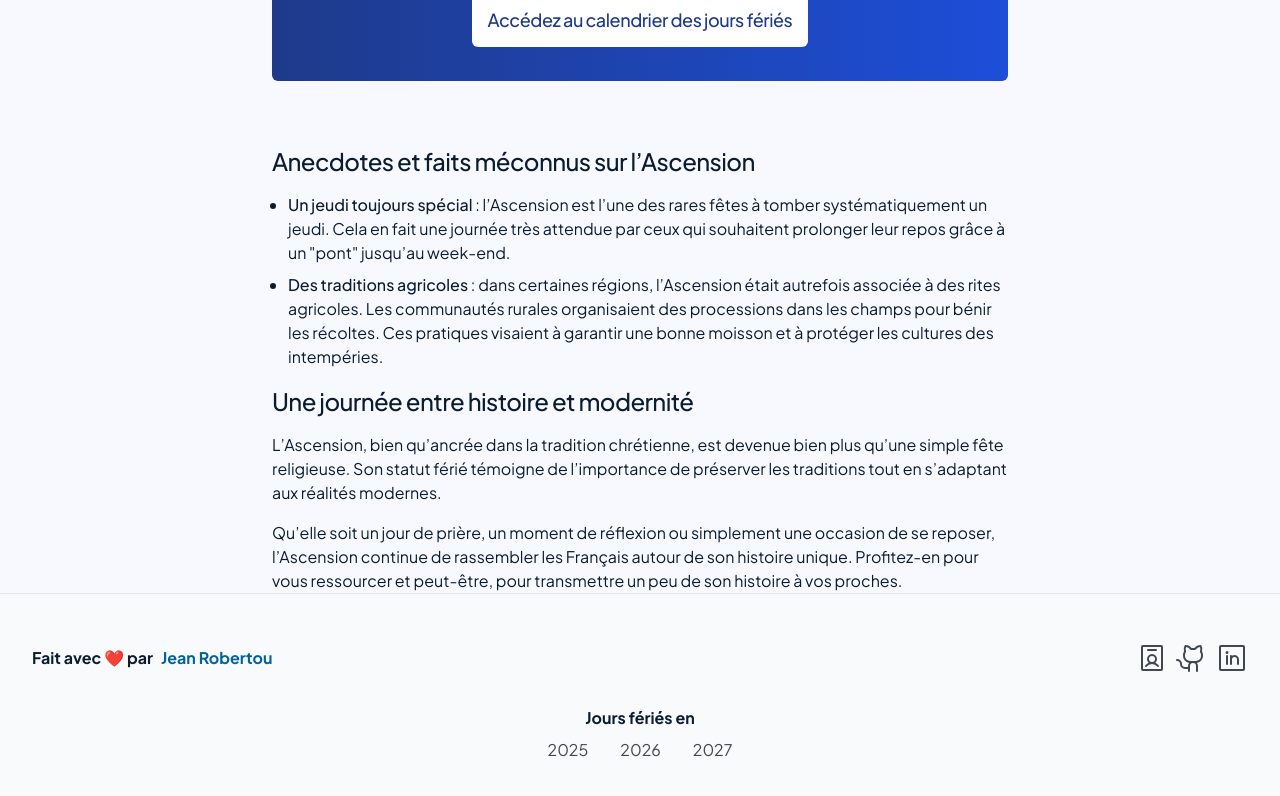
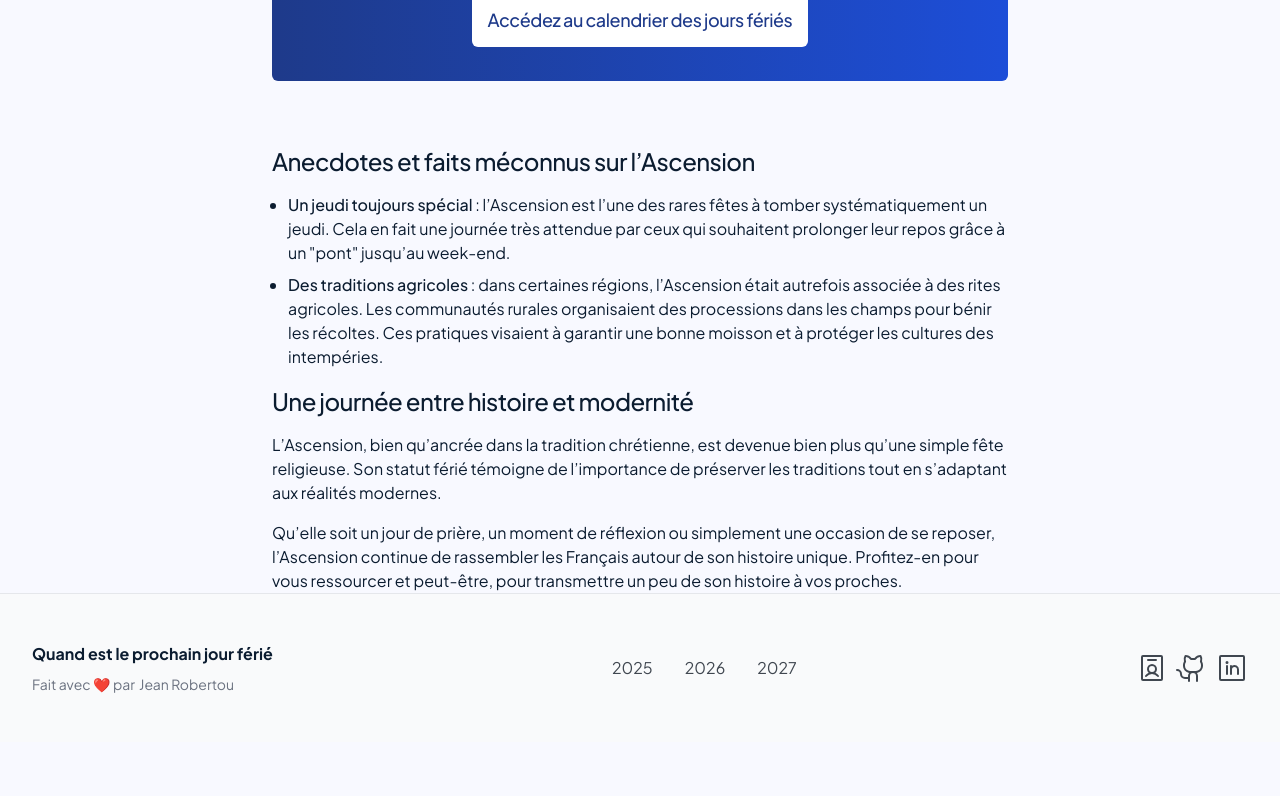
Before and after one commit to jean1591/quand-est-le-prochain-jour-ferie, a Next.js app: page /blog/pourquoi-l-ascension-est-ferie in a window 1280 px wide. Shown: the part 1512-2308 px from the top of the page. After the commit the page ends 2254 px from the top, so only its background shows below. Built offline with nearby package versions, Linux system fonts and the light colour scheme.

Commit message:
feat: update footer

```diff
--- a/src/app/component/footer.tsx
+++ b/src/app/component/footer.tsx
@@ -11,49 +11,60 @@ export const Footer = () => {
     <footer className="w-full border-t border-gray-200 bg-gray-50">
       <div className="mx-auto max-w-7xl px-8 py-12">
         <div className="flex flex-col items-center justify-between gap-4 sm:flex-row">
-          <div className="flex items-center gap-2 font-bold text-on-surface">
-            <p>Fait avec ❤️ par</p>
-            <Link href="https://jeanrobertou.com" className="text-primary hover:underline">
-              Jean Robertou
+          <div className="space-y-2">
+            <p className="text-on-surface flex items-center gap-2 font-bold">
+              Quand est le prochain jour férié
+            </p>
+            <div className="flex gap-1 text-sm text-gray-500">
+              <p>Fait avec ❤️ par</p>
+              <Link href="https://jeanrobertou.com" className="hover:underline">
+                Jean Robertou
+              </Link>
+            </div>
+          </div>
+
+          <div className="text-on-surface-variant flex items-center justify-center space-x-8">
+            <Link
+              href="/jours-feries-2025"
+              className="hover:text-primary hover:underline"
+            >
+              2025
+            </Link>
+            <Link
+              href="/jours-feries-2026"
+              className="hover:text-primary hover:underline"
+            >
+              2026
+            </Link>
+            <Link
+              href="/jours-feries-2027"
+              className="hover:text-primary hover:underline"
+            >
+              2027
             </Link>
           </div>
 
-          <div className="flex items-center gap-x-2 text-on-surface-variant">
+          <div className="text-on-surface-variant flex items-center gap-x-2">
             <Link
               href="https://jeanrobertou.com"
               target="_blank"
-              className="flex items-center justify-center hover:text-primary"
+              className="hover:text-primary flex items-center justify-center"
             >
               <PiIdentificationBadge className="h-8 w-8" />
             </Link>
             <Link
               href="https://github.com/jean1591"
               target="_blank"
-              className="flex items-center justify-center hover:text-primary"
+              className="hover:text-primary flex items-center justify-center"
             >
               <PiGithubLogo className="h-8 w-8" />
             </Link>
             <Link
               href="https://www.linkedin.com/in/robertoujean/"
               target="_blank"
-              className="flex items-center justify-center hover:text-primary"
+              className="hover:text-primary flex items-center justify-center"
             >
               <PiLinkedinLogo className="h-8 w-8" />
-            </Link>
-          </div>
-        </div>
-
-        <div className="mt-8 text-center">
-          <p className="mb-2 font-bold text-on-surface">Jours fériés en</p>
-          <div className="flex items-center justify-center space-x-8 text-on-surface-variant">
-            <Link href="/jours-feries-2025" className="hover:text-primary hover:underline">
-              2025
-            </Link>
-            <Link href="/jours-feries-2026" className="hover:text-primary hover:underline">
-              2026
-            </Link>
-            <Link href="/jours-feries-2027" className="hover:text-primary hover:underline">
-              2027
             </Link>
           </div>
         </div>
```
